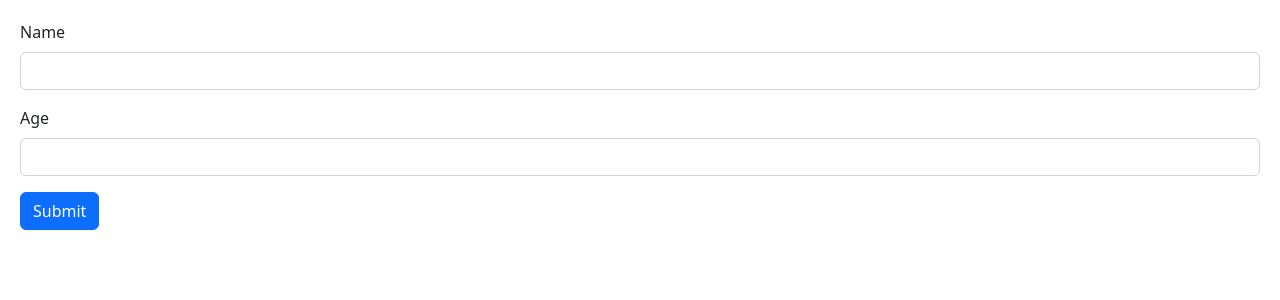
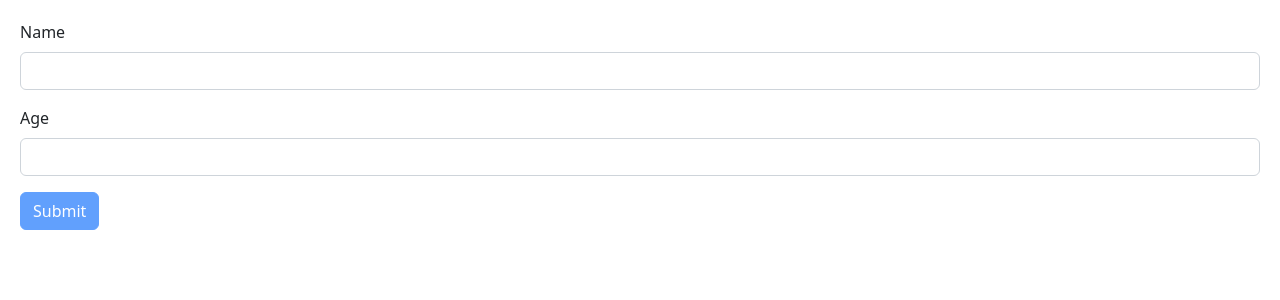
Before and after one commit to ishara9/ReactPOC, a React (Vite) app: page / in a window 1280 px wide. Shown: the top 300 px of the page. Built offline with nearby package versions, Linux system fonts and the light colour scheme.

Commit message:
Disable form button!

```diff
--- a/src/components/Form/Form.tsx
+++ b/src/components/Form/Form.tsx
@@ -4,7 +4,7 @@ import { zodResolver } from "@hookform/resolvers/zod";
 
 const schema = z.object({
   name: z.string().min(3, { message: "Name should be 3 char" }),
-  age: z.number().min(8),
+  age: z.number({ invalid_type_error: "Age iz required!" }).min(8),
 });
 
 type FormData = z.infer<typeof schema>;
@@ -13,7 +13,7 @@ const Form = () => {
   const {
     register,
     handleSubmit,
-    formState: { errors },
+    formState: { errors, isValid },
   } = useForm<FormData>({ resolver: zodResolver(schema) });
   console.log(errors);
 
@@ -49,7 +49,7 @@ const Form = () => {
         {errors.age && <p className="text-danger">{errors.age.message}</p>}
       </div>
 
-      <button className="btn btn-primary" type="submit">
+      <button disabled={!isValid} className="btn btn-primary" type="submit">
         Submit
       </button>
     </form>
```
